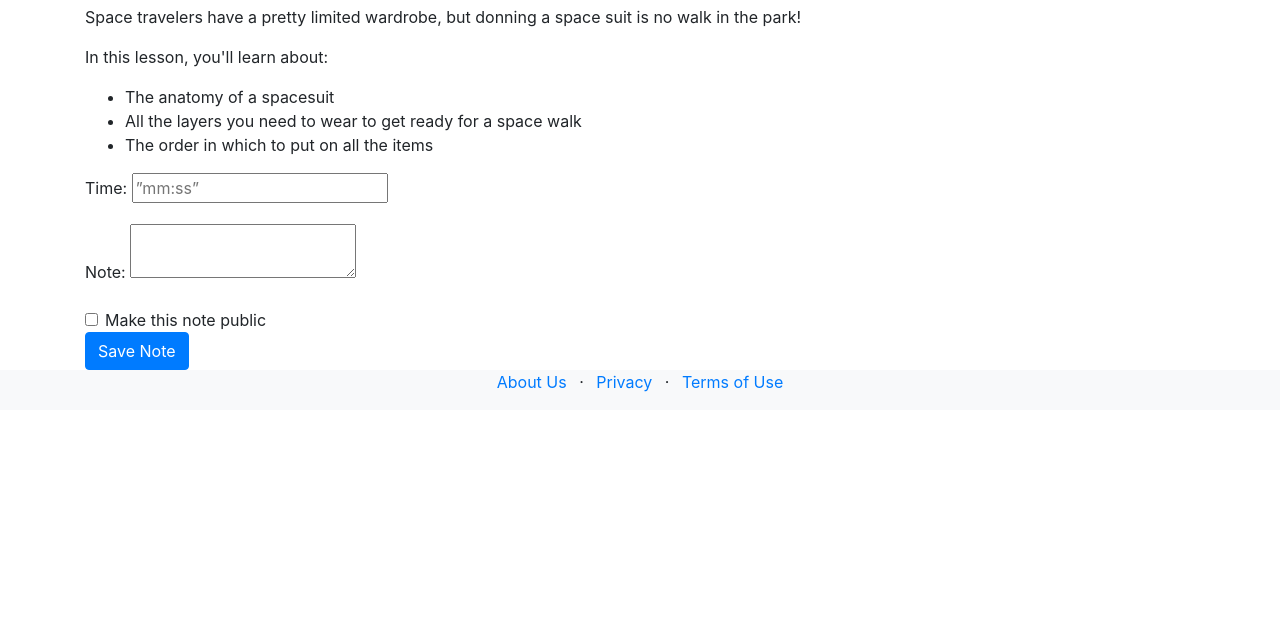
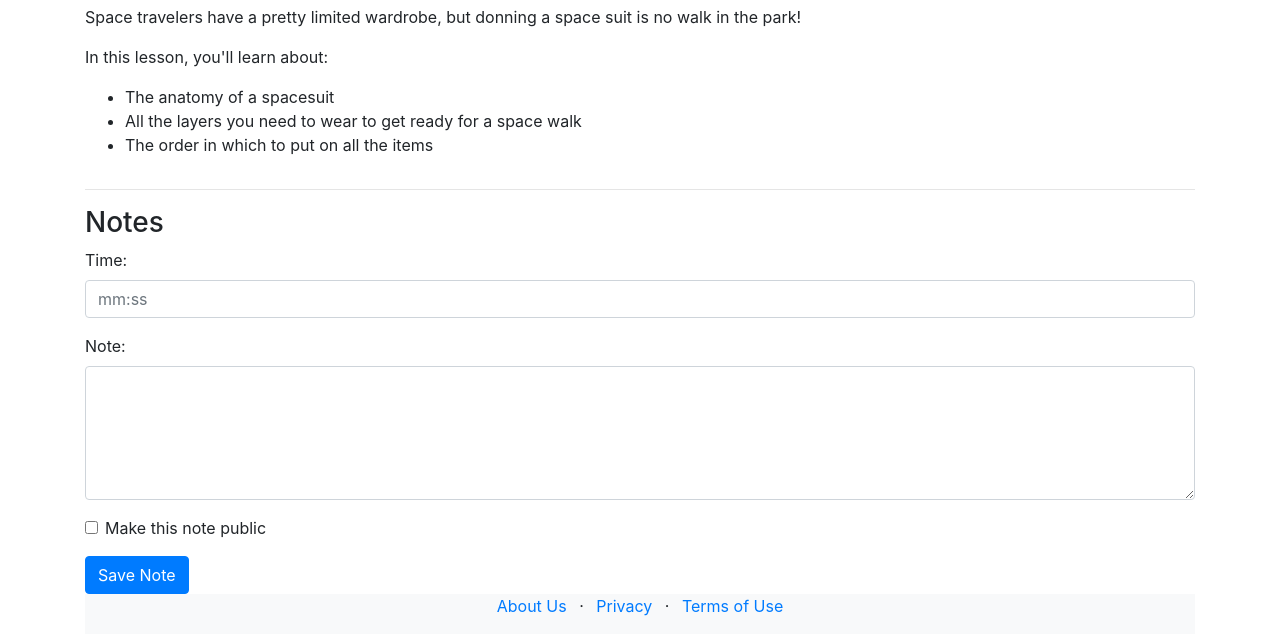
Before and after one commit to Geerocktricks/Bootstrap-Mastery, a plain HTML site: page details.html in a window 1280 px wide. Shown: the part 779-1413 px from the top of the page. Before the commit the page ends 1189 px from the top, so only its background shows below. Drawn offline with nearby package versions, Linux system fonts and the light colour scheme.

Commit message:
Adds the form(time,textarea,checkbox and the button

```diff
--- a/details.html
+++ b/details.html
@@ -79,18 +79,22 @@
         </div>
       </div>
     <!-- **********************************FORM*************************************** -->
-    <form action="">
+    <div class="row">
+            <div class="col">
+              <hr>
+              <h3>Notes</h3>
+              <form>
                 <div class="form-group">
-                <label for=”timeInput”>Time:</label>
-                <input type=”text” class=”form-control” placeholder=”mm:ss” id=”timeInput”>
+                  <label for="timeInput">Time:</label>
+                  <input type="text" class="form-control" id="timeInput" placeholder="mm:ss" aria-describedby="timeHelp">
                 </div>
                 <div class="form-group">
-                <label for=”note”>Note:</label>
-                <textarea ></textarea>
+                  <label for="note">Note:</label>
+                  <textarea id="note" rows="5" class="form-control" required></textarea>
                 </div>
-        <div class=”form-group”>
+                <div class="form-group">
                   <div class="form-check">
-                    <input class="form-check-input" type="checkbox" id="publicCheck">
+                    <input class="form-check-input" type="checkbox" id="gridCheck">
                     <label class="form-check-label" for="gridCheck">
                       Make this note public
                     </label>
@@ -98,6 +102,7 @@
                 </div>
                 <button type="submit" class="btn btn-primary">Save Note</button>
               </form>
+            </div>
           </div>
     <!-- **********************************FOOTER********************************************************* -->
     <div class="bg-light">
```
Lines whose indentation alone changed are shown as unchanged.
